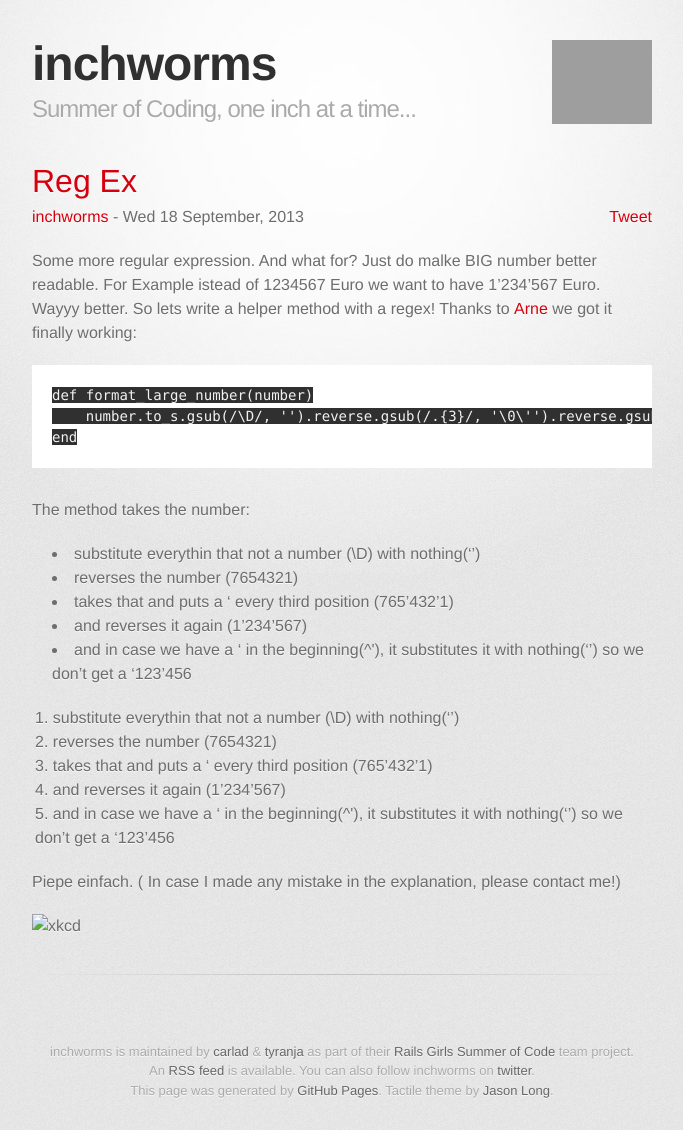
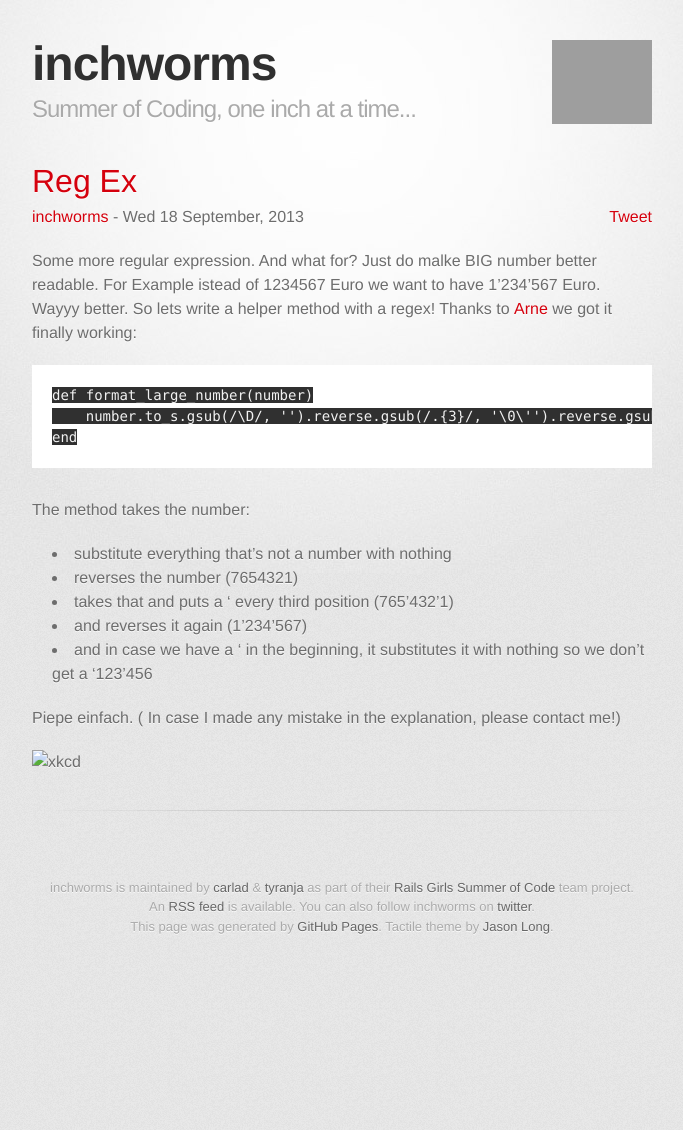
Before and after one commit to inchworms/inchworms, a Jekyll site: the page built from _posts/2013-09-18-regex.md, in a window 1280 px wide, cut to the strip 0-1130 px from the top of the page. Shown: the whole strip, without its empty margins (298-981 px from the left). Built offline with Jekyll 4.4.1, drawn with Linux system fonts in a browser that asks for light colours; nearby versions of some CDN libraries; some web fonts are replaced; Markdown is read by kramdown in place of the engine named in the settings; comment, search, counter and statistics services are not loaded; after the commit the page ends 966 px from its top, so only the background shows below that; grey boxes are pictures that could not be loaded.

Commit message:
blog post

```diff
--- a/_posts/2013-09-18-regex.md
+++ b/_posts/2013-09-18-regex.md
@@ -15,17 +15,11 @@ Some more regular expression. And what for? Just do malke BIG number better read
 
 The method takes the number:
 
-* substitute everythin that not a number (\D) with nothing('')
+* substitute everything that's not a number with nothing
 * reverses the number (7654321)
 * takes that and puts a ' every third position (765'432'1)
 * and reverses it again (1'234'567)
-* and in case we have a ' in the beginning(^\'), it substitutes it with nothing('') so we don't get a '123'456
-
-1. substitute everythin that not a number (\D) with nothing('')
-2. reverses the number (7654321)
-3. takes that and puts a ' every third position (765'432'1)
-4. and reverses it again (1'234'567)
-5. and in case we have a ' in the beginning(^\'), it substitutes it with nothing('') so we don't get a '123'456
+* and in case we have a ' in the beginning, it substitutes it with nothing so we don't get a '123'456
 
 
 Piepe einfach. ( In case I made any mistake in the explanation, please contact me!)
```
